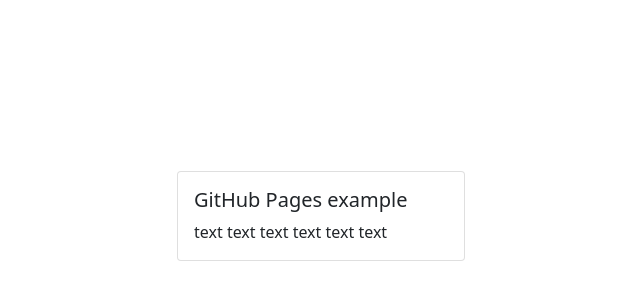
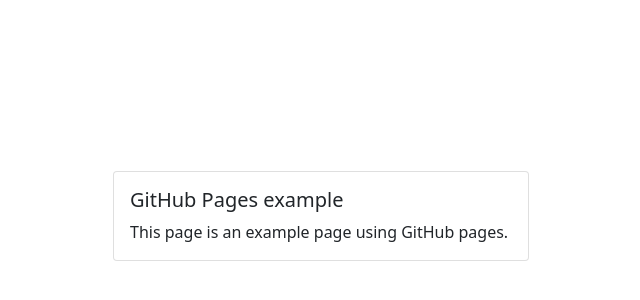
Before and after one commit to wasabina67/pages-example, a plain HTML site: page docs/index.html in a window 1280 px wide. Shown: the part 184-484 px from the top of the page, without its empty margins (319-959 px from the left). Drawn offline with nearby package versions, Linux system fonts and the light colour scheme.

Commit message:
Update index.html

```diff
--- a/docs/index.html
+++ b/docs/index.html
@@ -20,10 +20,10 @@
   </head>
   <body>
     <div class="card-center">
-      <div class="card" style="width: 18rem;">
+      <div class="card" style="width: 26rem;">
         <div class="card-body">
           <h5 class="card-title">GitHub Pages example</h5>
-          <p class="card-text">text text text text text text</p>
+          <p class="card-text">This page is an example page using GitHub pages.</p>
         </div>
       </div>
     </div>
```
